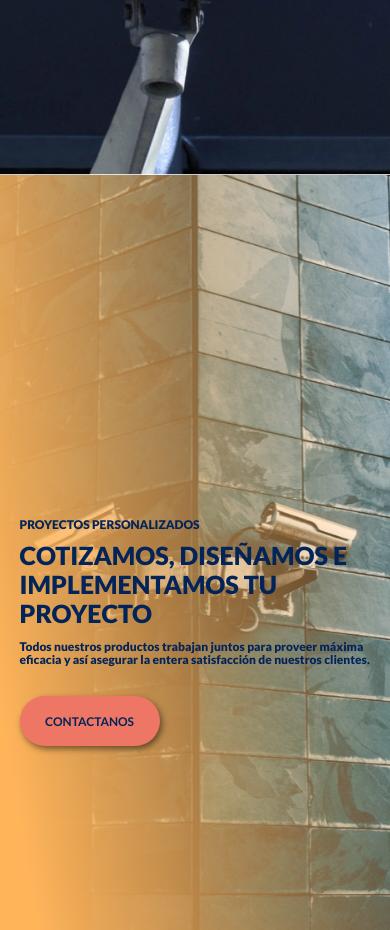
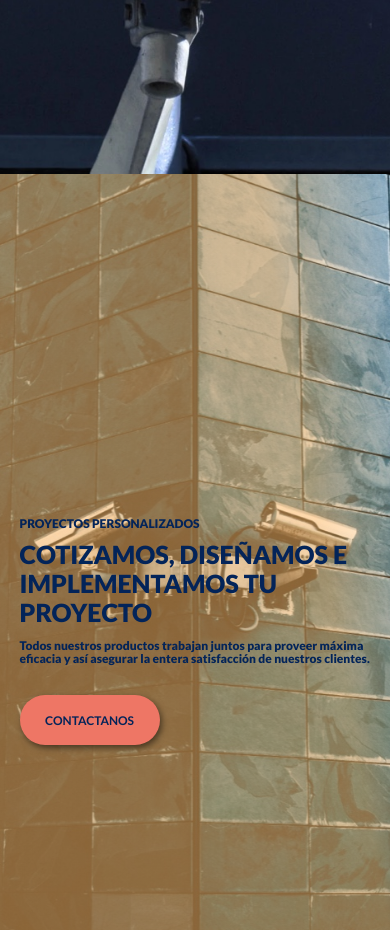
Before and after one commit to luishcastroc/seguridad-electronica, a Gatsby site in the folder gatsby/: page / in a window 390 px wide. Shown: the part 669-1599 px from the top of the page. Built offline with nearby package versions, Linux system fonts and the light colour scheme; Gatsby itself is replaced by a stand-in of ours.

Commit message:
change style for mobile

```diff
--- a/gatsby/src/components/Description.js
+++ b/gatsby/src/components/Description.js
@@ -5,6 +5,7 @@ import styled from 'styled-components';
 import { ButtonStyles } from '../styles/Button';
 
 const DescriptionStyles = styled.div`
+  margin-top: -1px;
   height: 100%;
   width: 100%;
   min-height: 100vh;
@@ -41,7 +42,11 @@ const TextSideStyles = styled.div`
     position: absolute;
     top: 0;
     bottom: 0;
-    background: linear-gradient(80deg, var(--texas-rose) 10%, transparent 110%);
+    background: linear-gradient(
+      80deg,
+      var(--texas-rose-70) 75%,
+      transparent 100%
+    );
   }
 
   h1 {
--- a/gatsby/src/styles/GlobalStyles.js
+++ b/gatsby/src/styles/GlobalStyles.js
@@ -18,6 +18,7 @@ const GlobalStyles = createGlobalStyle`
     --grey: #efefef;
     --titan-white: #ECEEFF;
     --texas-rose: #FFB45A;
+    --texas-rose-70: #FFB45A80;
   }
 
   * {
```
